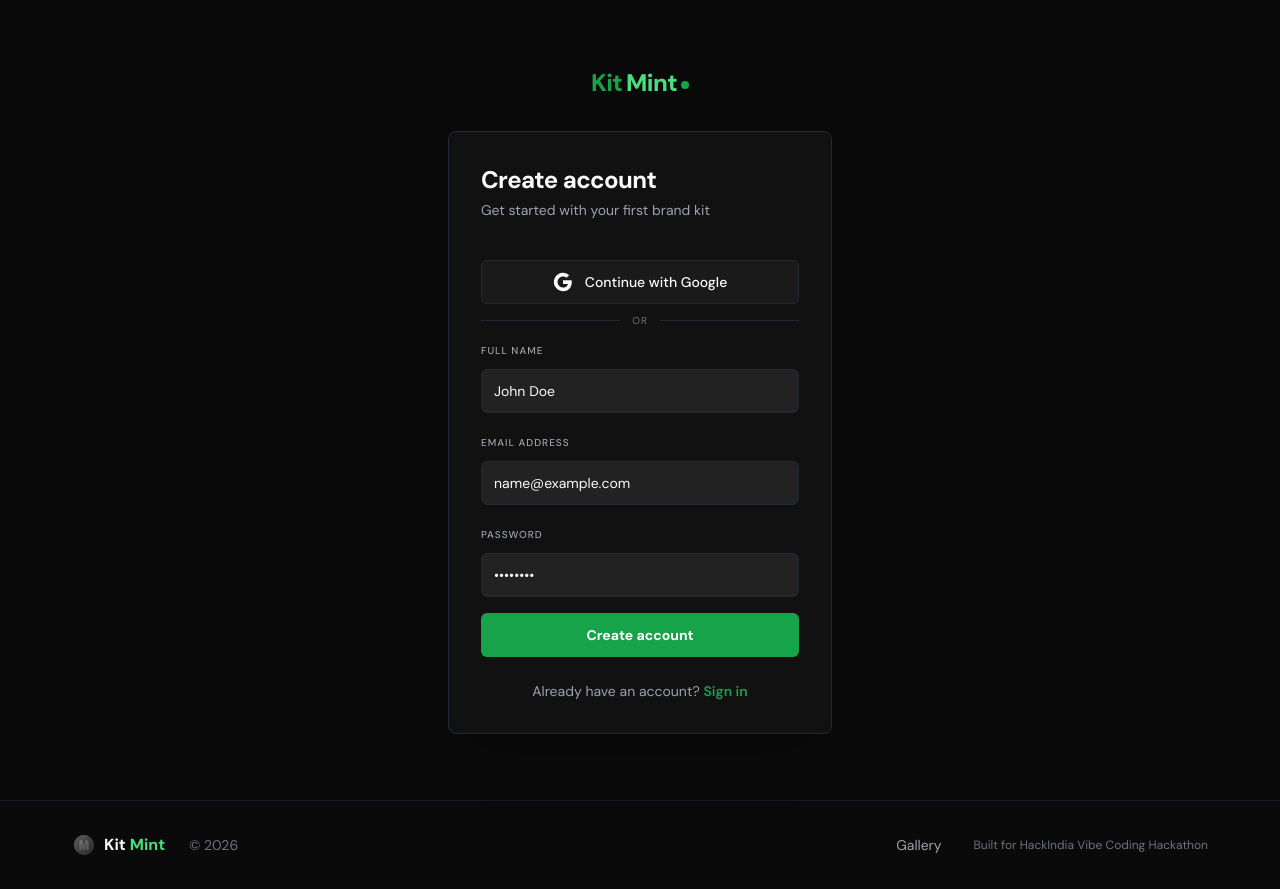
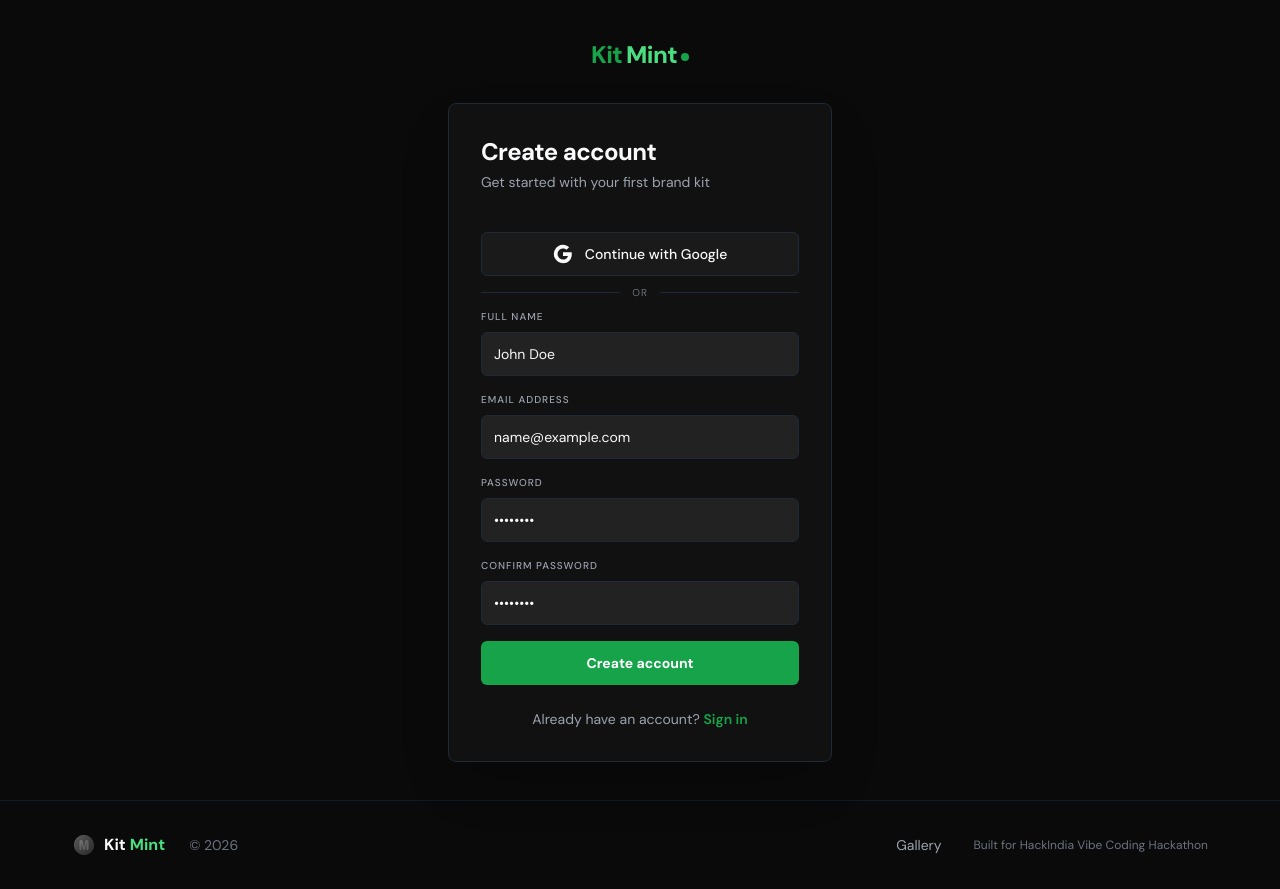
Before and after one commit to user-synax/kitmint, a Next.js app: page /signup in a window 1280 px wide. Built offline with nearby package versions, Linux system fonts and the light colour scheme; no server answers.

Commit message:
feat: implement robust client-side validation for signup

```diff
--- a/app/(auth)/signup/page.js
+++ b/app/(auth)/signup/page.js
@@ -9,9 +9,15 @@ import { Input } from '@/components/ui/input';
 import { Card, CardContent, CardDescription, CardFooter, CardHeader, CardTitle } from '@/components/ui/card';
 import { Separator } from '@/components/ui/separator';
 import { toast } from 'sonner';
+import { validateName, validateEmail, validatePassword, validateConfirmPassword } from '@/lib/validation';
+import { Loader2, CheckCircle2, AlertCircle } from 'lucide-react';
+import { cn } from '@/lib/utils';
 
 export default function SignupPage() {
-  const [formData, setFormData] = useState({ name: '', email: '', password: '' });
+  const [formData, setFormData] = useState({ name: '', email: '', password: '', confirmPassword: '' });
+  const [errors, setErrors] = useState({});
+  const [touched, setTouched] = useState({});
+  const [isShaking, setIsShaking] = useState(false);
   const [isLoading, setIsLoading] = useState(false);
   const { status } = useSession();
   const router = useRouter();
@@ -22,15 +28,82 @@ export default function SignupPage() {
     }
   }, [status, router]);
 
+  const validateField = (name, value) => {
+    let error = null;
+    switch (name) {
+      case 'name':
+        error = validateName(value);
+        break;
+      case 'email':
+        error = validateEmail(value);
+        break;
+      case 'password':
+        error = validatePassword(value);
+        break;
+      case 'confirmPassword':
+        error = validateConfirmPassword(formData.password, value);
+        break;
+      default:
+        break;
+    }
+    setErrors(prev => ({ ...prev, [name]: error }));
+    return error;
+  };
+
+  const handleBlur = (name) => {
+    setTouched(prev => ({ ...prev, [name]: true }));
+    validateField(name, formData[name]);
+  };
+
+  const handleChange = (name, value) => {
+    setFormData(prev => ({ ...prev, [name]: value }));
+    if (touched[name]) {
+      validateField(name, value);
+    }
+    // Special case for confirm password when password changes
+    if (name === 'password' && touched.confirmPassword) {
+      setErrors(prev => ({ ...prev, confirmPassword: validateConfirmPassword(value, formData.confirmPassword) }));
+    }
+  };
+
   const handleSubmit = async (e) => {
     e.preventDefault();
+
+    // Validate all fields
+    const nameError = validateName(formData.name);
+    const emailError = validateEmail(formData.email);
+    const passwordError = validatePassword(formData.password);
+    const confirmError = validateConfirmPassword(formData.password, formData.confirmPassword);
+
+    const newErrors = {
+      name: nameError,
+      email: emailError,
+      password: passwordError,
+      confirmPassword: confirmError
+    };
+
+    setErrors(newErrors);
+    setTouched({ name: true, email: true, password: true, confirmPassword: true });
+
+    const hasErrors = Object.values(newErrors).some(error => error !== null);
+
+    if (hasErrors) {
+      setIsShaking(true);
+      setTimeout(() => setIsShaking(false), 500);
+      return;
+    }
+
     setIsLoading(true);
 
     try {
       const res = await fetch('/api/auth/signup', {
         method: 'POST',
         headers: { 'Content-Type': 'application/json' },
-        body: JSON.stringify(formData),
+        body: JSON.stringify({
+          name: formData.name,
+          email: formData.email,
+          password: formData.password
+        }),
       });
 
       const data = await res.json();
@@ -41,7 +114,6 @@ export default function SignupPage() {
 
       toast.success('Account created! Signing you in...');
 
-      // Sign in automatically
       const result = await signIn('credentials', {
         email: formData.email,
         password: formData.password,
@@ -55,6 +127,8 @@ export default function SignupPage() {
       }
     } catch (error) {
       toast.error(error.message);
+      setIsShaking(true);
+      setTimeout(() => setIsShaking(false), 500);
     } finally {
       setIsLoading(false);
     }
@@ -65,6 +139,53 @@ export default function SignupPage() {
   };
 
   if (status === 'loading' || status === 'authenticated') return null;
+
+  const renderField = (name, label, type = 'text', placeholder = '') => {
+    const error = errors[name];
+    const isTouched = touched[name];
+    const isValid = isTouched && !error && formData[name] !== '';
+    const isInvalid = isTouched && error;
+
+    return (
+      <div className="space-y-2">
+        <div className="flex justify-between items-center">
+          <label className="text-[10px] font-medium text-text-secondary uppercase tracking-widest" htmlFor={name}>
+            {label}
+          </label>
+          {isValid && <CheckCircle2 className="w-3 h-3 text-success" />}
+        </div>
+        <div className="relative">
+          <Input
+            id={name}
+            type={type}
+            placeholder={placeholder}
+            value={formData[name]}
+            onChange={(e) => handleChange(name, e.target.value)}
+            onBlur={() => handleBlur(name)}
+            className={cn(
+              "bg-surface-3 border-border focus:border-primary/50 h-11 transition-all duration-200",
+              isInvalid && "border-error focus:border-error ring-error/20",
+              isValid && "border-success focus:border-success ring-success/20",
+              isInvalid && isShaking && "animate-shake"
+            )}
+            disabled={isLoading}
+            aria-invalid={isInvalid ? "true" : "false"}
+            aria-describedby={isInvalid ? `${name}-error` : undefined}
+          />
+          {isInvalid && (
+            <div className="absolute right-3 top-1/2 -translate-y-1/2">
+              <AlertCircle className="w-4 h-4 text-error" />
+            </div>
+          )}
+        </div>
+        {isInvalid && (
+          <p id={`${name}-error`} className="text-[11px] text-error font-medium animate-fadeIn">
+            {error}
+          </p>
+        )}
+      </div>
+    );
+  };
 
   return (
     <div className="min-h-screen flex items-center justify-center bg-[#0A0A0A] p-4">
@@ -118,48 +239,23 @@ export default function SignupPage() {
               </span>
             </div>
 
-            <form onSubmit={handleSubmit} className="space-y-4">
-              <div className="space-y-2">
-                <label className="text-[10px] font-medium text-text-secondary uppercase tracking-widest">Full Name</label>
-                <Input
-                  placeholder="John Doe"
-                  required
-                  value={formData.name}
-                  onChange={(e) => setFormData({ ...formData, name: e.target.value })}
-                  className="bg-surface-3 border-border focus:border-primary/50 h-11"
-                  disabled={isLoading}
-                />
-              </div>
-              <div className="space-y-2">
-                <label className="text-[10px] font-medium text-text-secondary uppercase tracking-widest">Email Address</label>
-                <Input
-                  type="email"
-                  placeholder="name@example.com"
-                  required
-                  value={formData.email}
-                  onChange={(e) => setFormData({ ...formData, email: e.target.value })}
-                  className="bg-surface-3 border-border focus:border-primary/50 h-11"
-                  disabled={isLoading}
-                />
-              </div>
-              <div className="space-y-2">
-                <label className="text-[10px] font-medium text-text-secondary uppercase tracking-widest">Password</label>
-                <Input
-                  type="password"
-                  placeholder="••••••••"
-                  required
-                  value={formData.password}
-                  onChange={(e) => setFormData({ ...formData, password: e.target.value })}
-                  className="bg-surface-3 border-border focus:border-primary/50 h-11"
-                  disabled={isLoading}
-                />
-              </div>
+            <form onSubmit={handleSubmit} className="space-y-4" noValidate>
+              {renderField('name', 'Full Name', 'text', 'John Doe')}
+              {renderField('email', 'Email Address', 'email', 'name@example.com')}
+              {renderField('password', 'Password', 'password', '••••••••')}
+              {renderField('confirmPassword', 'Confirm Password', 'password', '••••••••')}
+
               <Button
                 type="submit"
-                className="w-full bg-primary hover:bg-primary-hover text-white font-bold h-11"
+                className="w-full bg-primary hover:bg-primary-hover text-white font-bold h-11 flex items-center justify-center gap-2"
                 disabled={isLoading}
               >
-                {isLoading ? 'Creating account...' : 'Create account'}
+                {isLoading ? (
+                  <>
+                    <Loader2 className="w-4 h-4 animate-spin" />
+                    <span>Creating account...</span>
+                  </>
+                ) : 'Create account'}
               </Button>
             </form>
           </CardContent>
```
